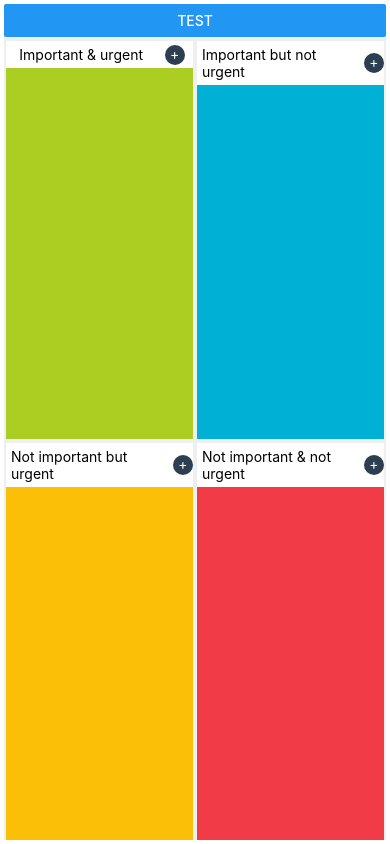
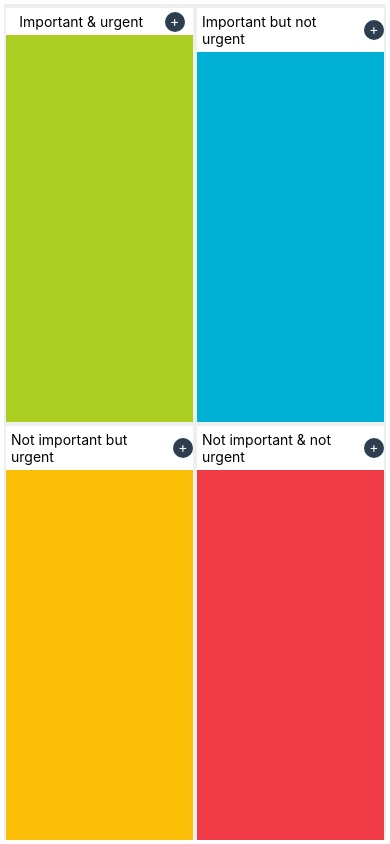
Before and after one commit to ilies-space/priority-matrix, a React Native app: screen / in a window 390 px wide. Built offline with nearby package versions, Linux system fonts and the light colour scheme.

Commit message:
cleaning

```diff
--- a/app/Screens/Home.js
+++ b/app/Screens/Home.js
@@ -68,12 +68,6 @@ export default function Home() {
         backgroundColor: '#ecf0f1',
         margin: 4,
       }}>
-      <Button
-        title={'test'}
-        onPress={() => {
-          console.log('TEST', ListsReducer);
-        }}
-      />
       {/* TOP -  */}
       <View
         style={{
```
